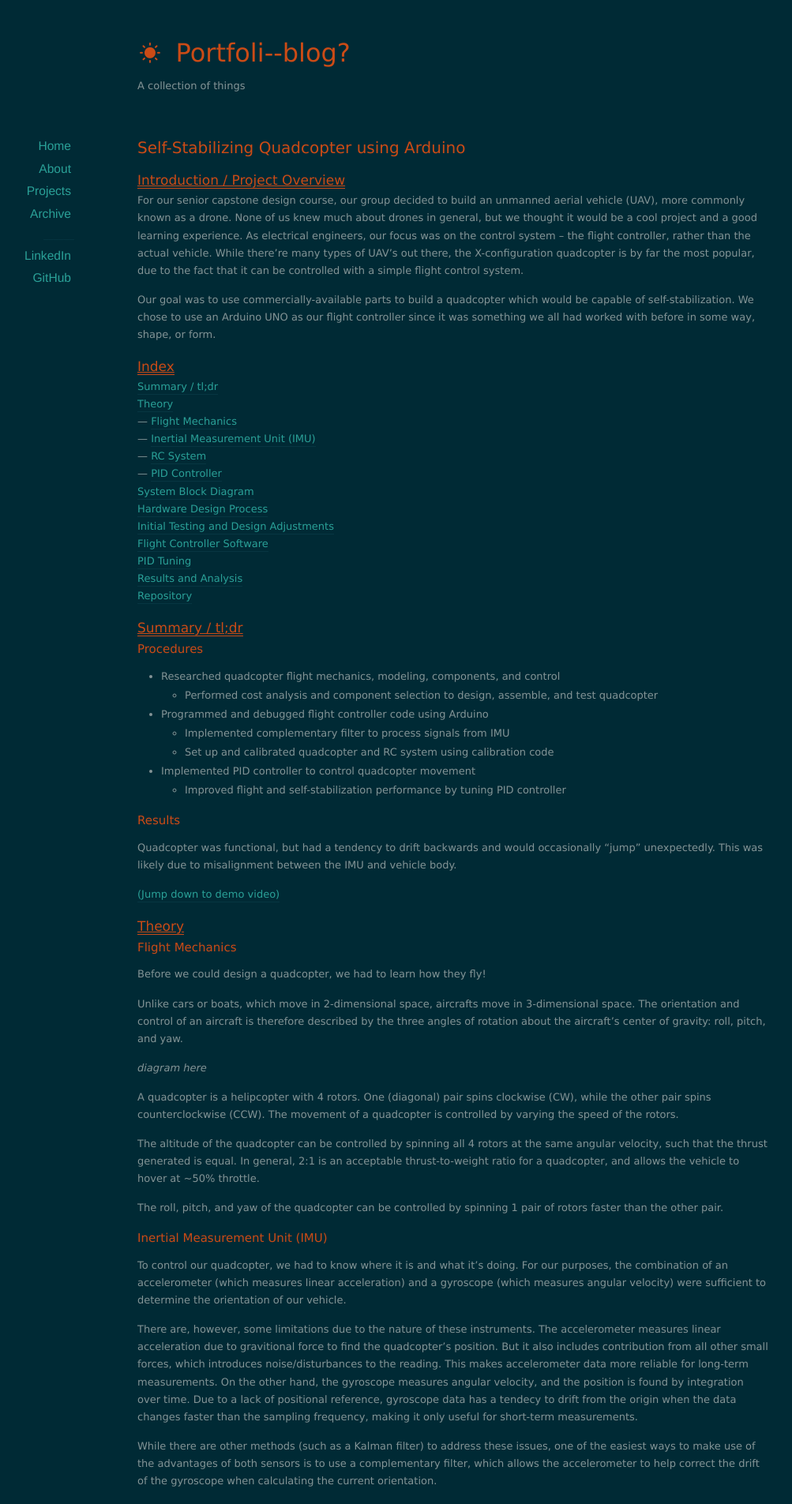
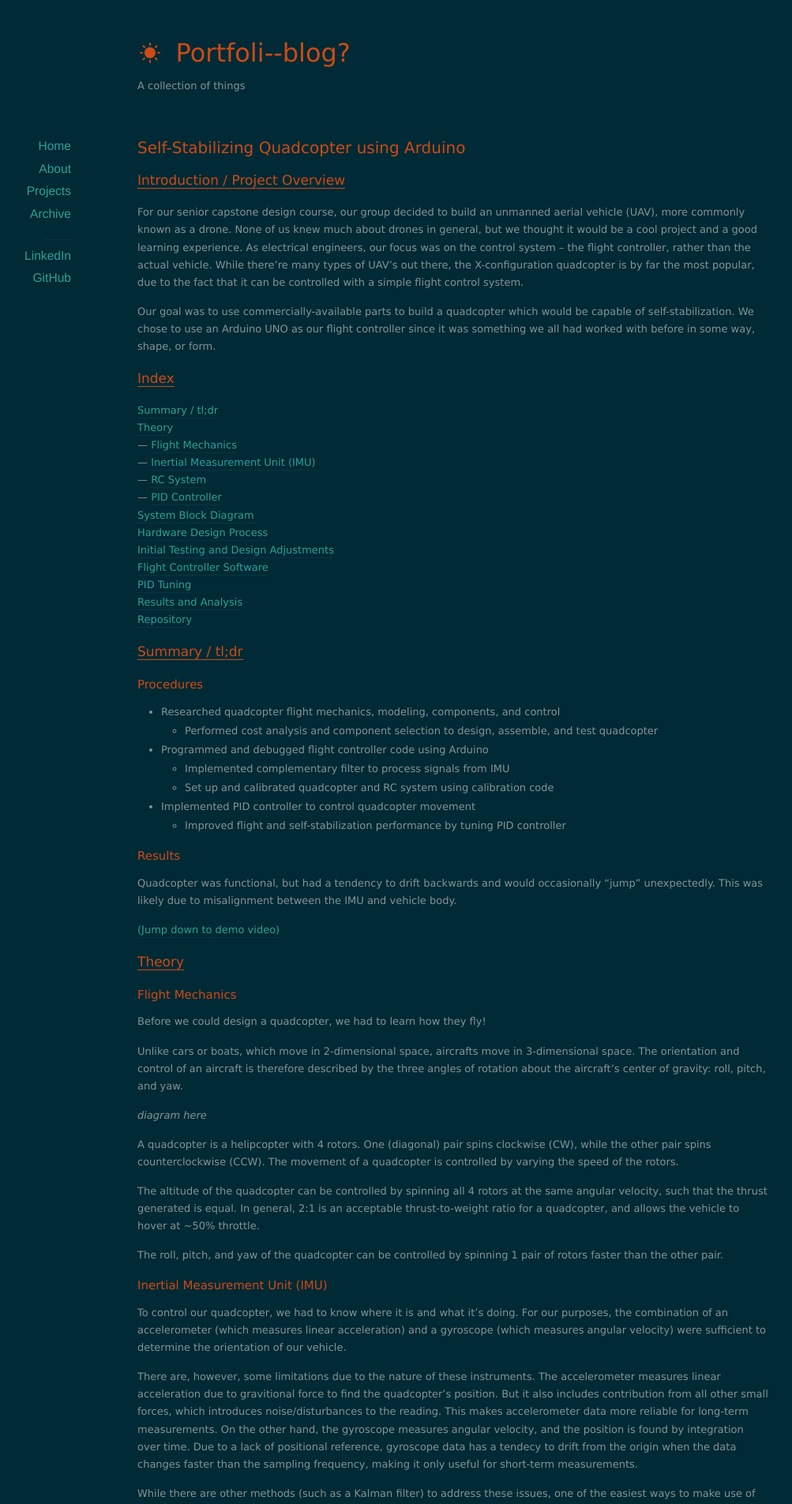
Before and after one commit to nolanschan/nolanschan.github.io, a Jekyll site: the page built from projects/quadcopter/index.markdown, in a window 1280 px wide. Shown: the top 1905 px of the page at 79% size, without its empty margins (66-1069 px from the left). Built offline with Jekyll 4.4.1, drawn with Linux system fonts in a browser that asks for light colours; nearby versions of some CDN libraries; formulas are drawn with MathJax 3.

Commit message:
Update index.markdown

```diff
--- a/projects/quadcopter/index.markdown
+++ b/projects/quadcopter/index.markdown
@@ -5,13 +5,15 @@
 
 # Self-Stabilizing Quadcopter using Arduino #
 
-## <u>Introduction / Project Overview</u> ##
+## Introduction / Project Overview ##
+<p></p>
 
 For our senior capstone design course, our group decided to build an unmanned aerial vehicle (UAV), more commonly known as a drone. None of us knew much about drones in general, but we thought it would be a cool project and a good learning experience. As electrical engineers, our focus was on the control system -- the flight controller, rather than the actual vehicle. While there're many types of UAV's out there, the X-configuration quadcopter is by far the most popular, due to the fact that it can be controlled with a simple flight control system.
 
 Our goal was to use commercially-available parts to build a quadcopter which would be capable of self-stabilization. We chose to use an Arduino UNO as our flight controller since it was something we all had worked with before in some way, shape, or form.
 
-## <u>Index</u> ##
+## Index ##
+<p></p>
 
 [Summary / tl;dr](#summary--tldr) <br>
 [Theory](#theory) <br>
@@ -27,7 +29,8 @@
 [Results and Analysis](#results-and-analysis) <br>
 [Repository](https://github.com/nolanschan/Arduino-Quadcopter)
 
-## <u>Summary / tl;dr</u> ##
+## Summary / tl;dr ##
+<p></p>
 
 ### Procedures ###
 
@@ -47,7 +50,8 @@
 
 [(Jump down to demo video)](#results-and-analysis)
 
-## <u>Theory</u> ##
+## Theory ##
+<p></p>
 
 ### Flight Mechanics ###
 
@@ -92,10 +96,12 @@
 The Derivative controller output is based on the derivative, or rate of change, of the error to estimate the future trend of the error.
 
 ## System Block Diagram ##
+<p></p>
 
 <img src="/projects/quadcopter/assets/blockdiagram.png" width="800">
 
 ## Hardware Design Process ##
+<p></p>
 
 Since none of us knew much about selecting quadcopter components, we began by looking into build kits. However, we quickly found that most of them were not only beyond our budget, but meant to be used with manufactured/pre-programmed flight controller chips, which would defeat the purpose of our project.
 
@@ -106,10 +112,12 @@
 Upon assembling and testing our quadcopter, we found that it was too heavy! It took almost full throttle for our vehicle to start lifting, and it seemed off-balance. In our inexperience, we had neglected to properly account for the weight of all the components together! Oops. Going back to the drawing board, we decided to use a smaller battery, trading battery-life for less weight. We also opted for 3-blade propellers, which would help generate more lift.
 
 ## Flight Controller Software ##
+<p></p>
 
 Among other tasks, I was in charge of the flight controller software. With no prior knowledge about flight controllers, I looked into all the open-source flight controllers I could find. The final version of our flight controller heavily references <a href="http://www.brokking.net/ymfc-al_main.html">Project YMFC-AL</a> by Joop Brokking, whose informative and well-documented code and process contributed greatly to our understanding and implementation of our own project. His code was used as a base for our flight controller program.
 
 ## PID Tuning ##
+<p></p>
 
 With our hardware design finalized and our flight controller written, the final step was to tune, or determine the gain for, our PID controller. While there are various ways to design and tune a PID controller, most of them required having a model of the system available. Earlier in the design process, I had looked into whether it would be possible to determine a model for our system. However, after doing some research, including reading a few master's thesis papers, I found that to properly model the quadcopter would require several measurements that we did not have the equipment to take. So it was decided that we would perform our PID tuning the way that it's most commonly done for quadcopters: by trial and error.
 
@@ -118,6 +126,7 @@
 <img src="/projects/quadcopter/assets/pidtuning.jpg">
 
 ## Results and Analysis ##
+<p></p>
 
 By the deadline of our project, we had a mostly functioning quadcopter, but unfortunately it did not work perfectly.
 
@@ -129,5 +138,6 @@
 Unfortunately, we were not able to test our theory or remedy the design before the deadline, as a crash on our last testing day resulted in a broken wire to the power distribution board (PDB) which was not discovered until later.
 
 ## Repository ##
+<p></p>
 
 The full code/repository can be found <a href="https://github.com/nolanschan/Arduino-Quadcopter">here</a>.
```
